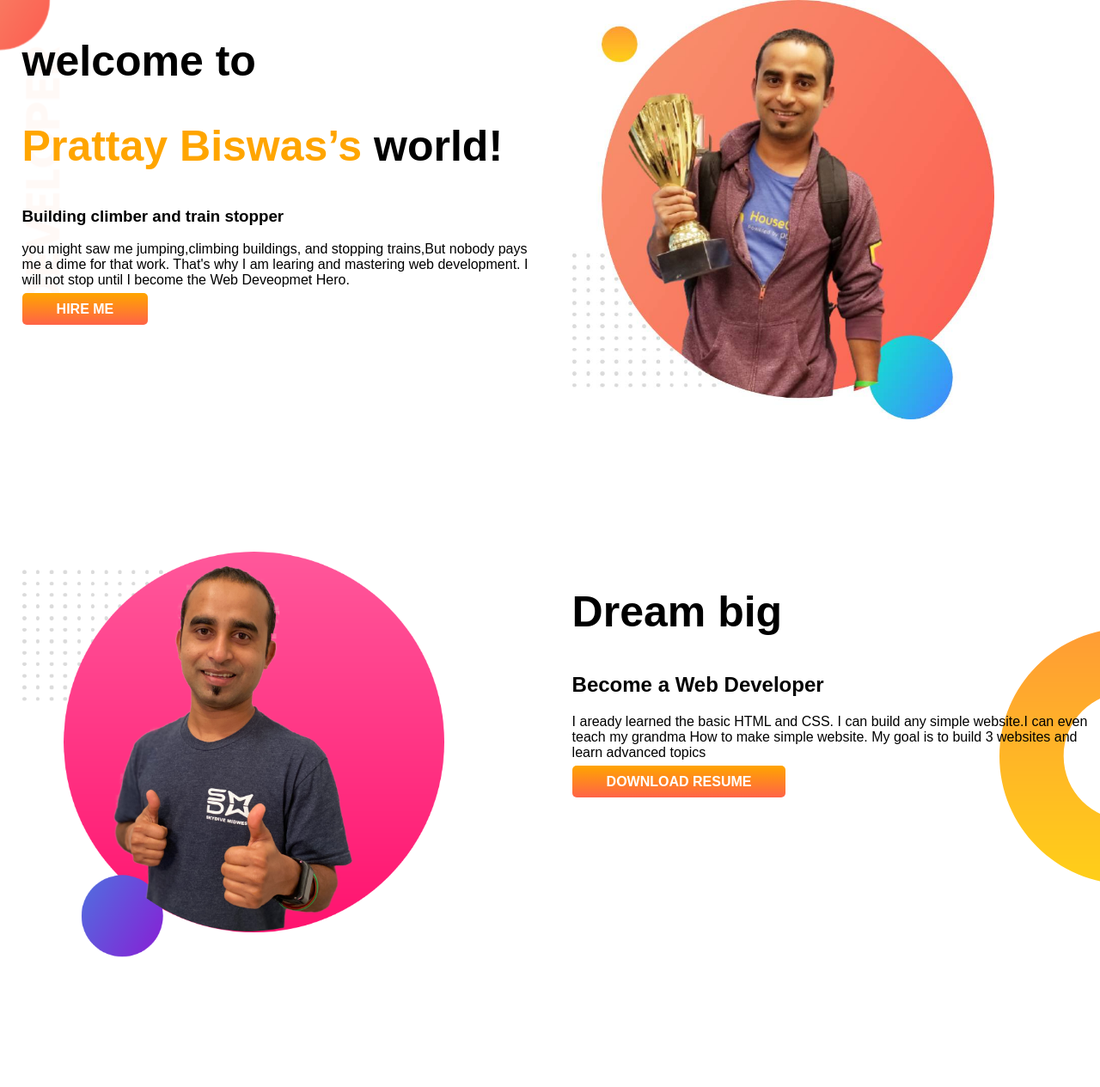
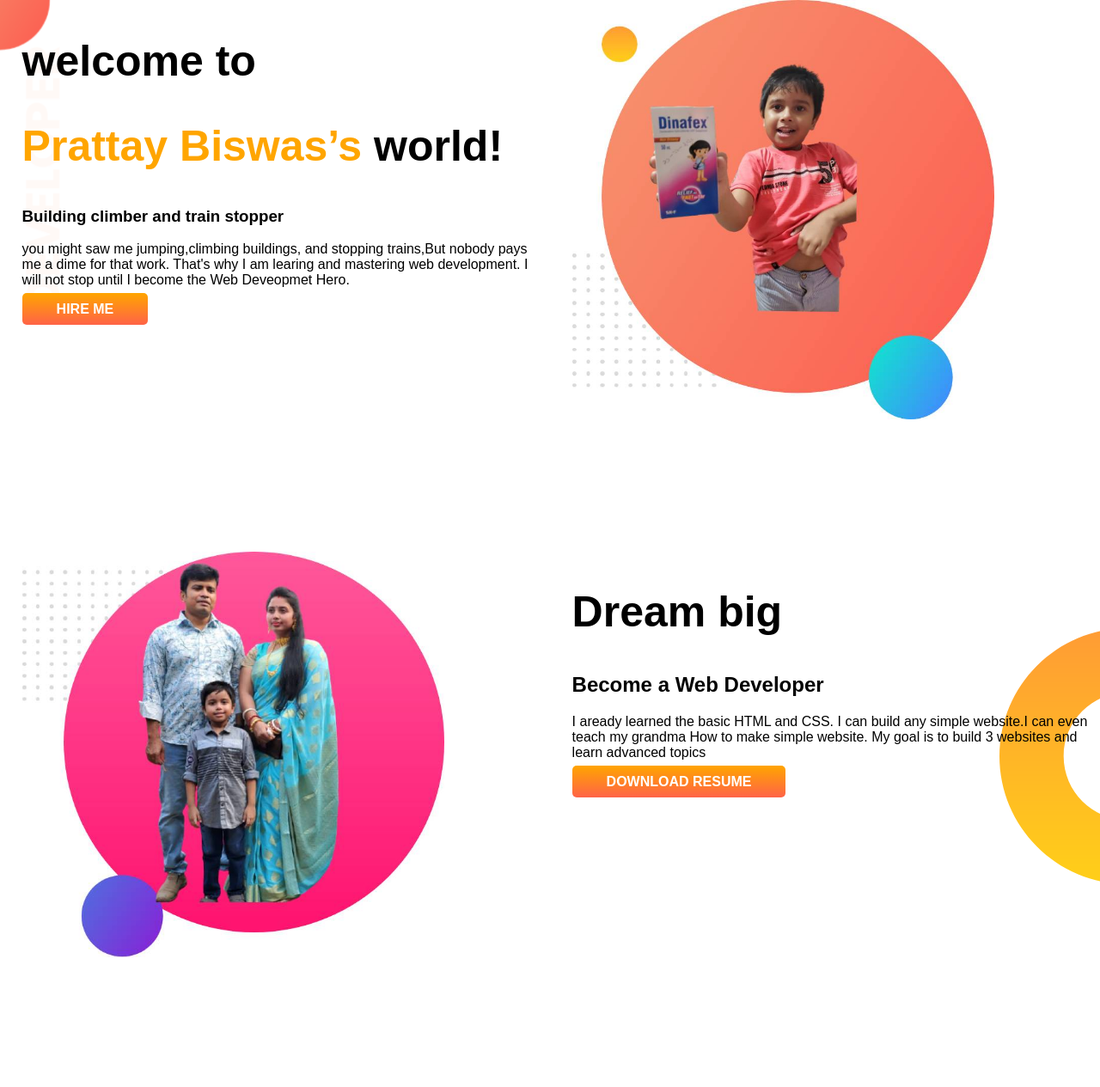
Before and after one commit to pkb1981/Developer-Portfolio, a plain HTML site: page index.html in a window 1280 px wide. Shown: the top 1265 px of the page at 86% size. Drawn offline with Linux system fonts and the light colour scheme.

Commit message:
change the picture

```diff
--- a/index.html
+++ b/index.html
@@ -25,12 +25,12 @@
             <a class="link-button" target="_blank" href="https://www.linkedin.com/in/pallab-biswas-847a66153/">HIRE
                 ME</a>
         </div>
-        <div class="half-width"><img src="images/pic1.jpg" alt="edited picture"></div>
+        <div class="half-width"><img src="picture/son-bg.jpg" alt="edited picture"></div>
     </section>
 
     <section class="dream-big flexible-container">
         <div class="half-width">
-            <img src="images/jhankar2.png" alt="">
+            <img src="picture/family-bg2.jpg" alt="">
         </div>
         <div class="half-width">
             <h1>Dream big</h1>
```
Also changed, not shown: picture/couple.jpg (added), picture/couple1.jpg (added), picture/family-bg-rem.png (added), picture/family-bg2.jpg (added), picture/family.jpg (added), picture/family1.jpg (added), picture/mumson.jpg (added), picture/son-bg.jpg (added), picture/son.jpg (added), 1 other file.
